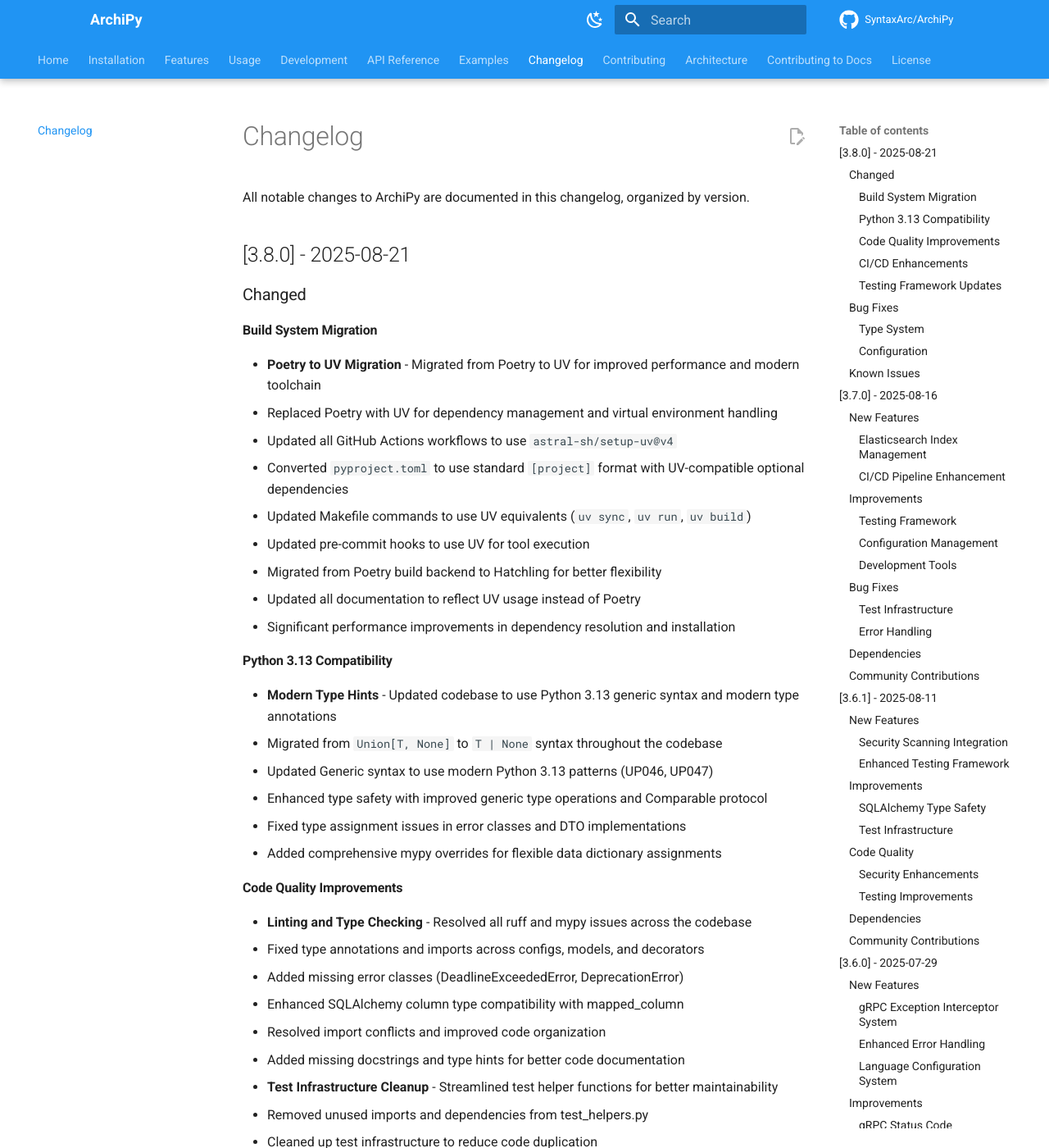
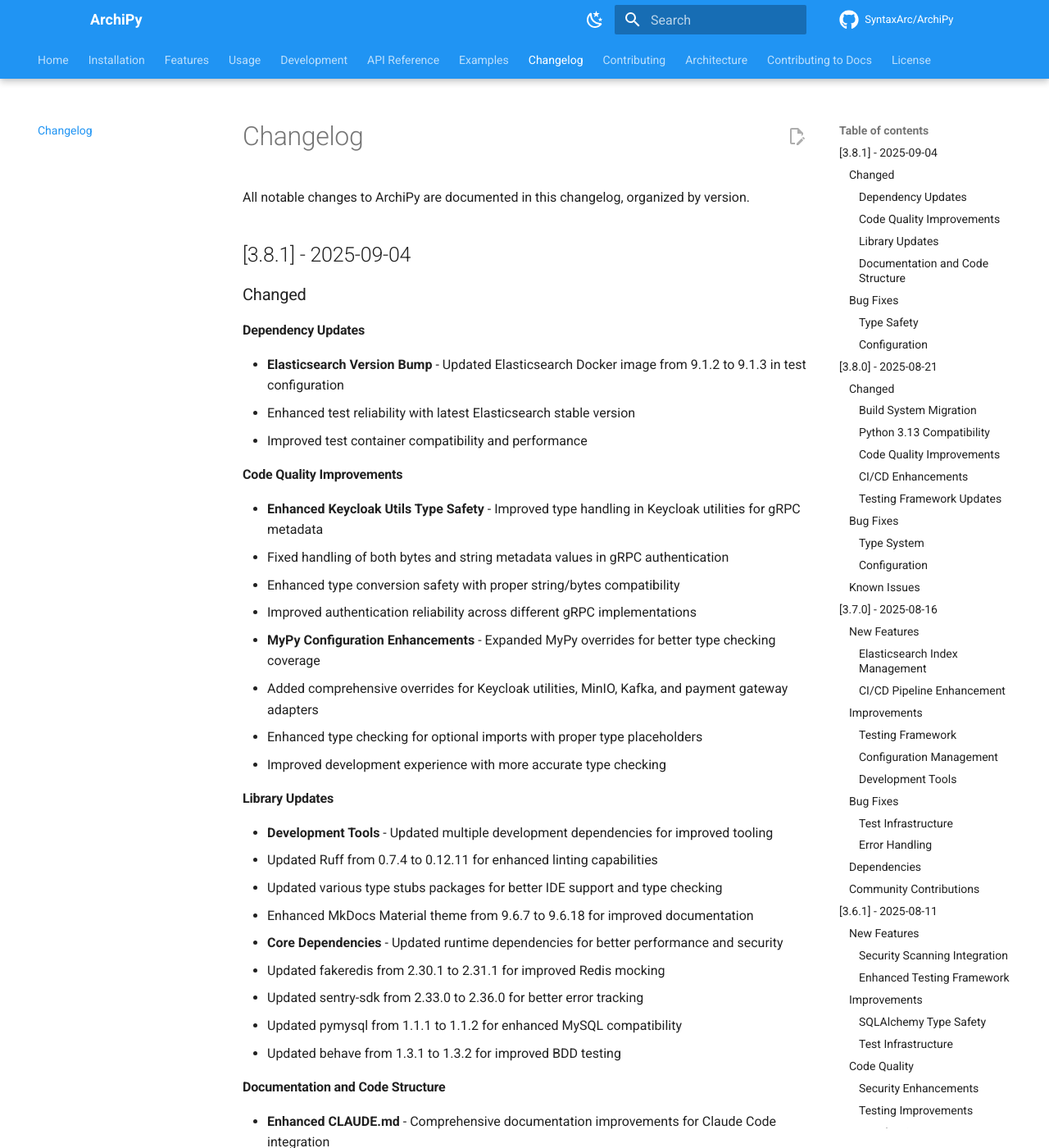
Before and after one commit to negatic/ArchiPy, an MkDocs documentation site: the page built from docs/changelog.md, in a window 1280 px wide and 1400 px high. Shown: the whole window at 82% size. Built offline with MkDocs 1.6.1 and Material for MkDocs 9.7.7, drawn with Linux system fonts in a browser that asks for light colours; comment, search, counter and statistics services are not loaded; the version menu is left out; some of the changed text lies outside the part shown.

Commit message:
update changelog

```diff
--- a/docs/changelog.md
+++ b/docs/changelog.md
@@ -1,6 +1,57 @@
 # Changelog
 
 All notable changes to ArchiPy are documented in this changelog, organized by version.
+
+## [3.8.1] - 2025-09-04
+
+### Changed
+
+#### Dependency Updates
+- **Elasticsearch Version Bump** - Updated Elasticsearch Docker image from 9.1.2 to 9.1.3 in test configuration
+  - Enhanced test reliability with latest Elasticsearch stable version
+  - Improved test container compatibility and performance
+
+#### Code Quality Improvements
+- **Enhanced Keycloak Utils Type Safety** - Improved type handling in Keycloak utilities for gRPC metadata
+  - Fixed handling of both bytes and string metadata values in gRPC authentication
+  - Enhanced type conversion safety with proper string/bytes compatibility
+  - Improved authentication reliability across different gRPC implementations
+- **MyPy Configuration Enhancements** - Expanded MyPy overrides for better type checking coverage
+  - Added comprehensive overrides for Keycloak utilities, MinIO, Kafka, and payment gateway adapters
+  - Enhanced type checking for optional imports with proper type placeholders
+  - Improved development experience with more accurate type checking
+
+#### Library Updates
+- **Development Tools** - Updated multiple development dependencies for improved tooling
+  - Updated Ruff from 0.7.4 to 0.12.11 for enhanced linting capabilities
+  - Updated various type stubs packages for better IDE support and type checking
+  - Enhanced MkDocs Material theme from 9.6.7 to 9.6.18 for improved documentation
+- **Core Dependencies** - Updated runtime dependencies for better performance and security
+  - Updated fakeredis from 2.30.1 to 2.31.1 for improved Redis mocking
+  - Updated sentry-sdk from 2.33.0 to 2.36.0 for better error tracking
+  - Updated pymysql from 1.1.1 to 1.1.2 for enhanced MySQL compatibility
+  - Updated behave from 1.3.1 to 1.3.2 for improved BDD testing
+
+#### Documentation and Code Structure
+- **Enhanced CLAUDE.md** - Comprehensive documentation improvements for Claude Code integration
+  - Added detailed architecture overview with module descriptions
+  - Enhanced code style guidelines with Python 3.13+ requirements
+  - Improved command reference with complete development workflow
+  - Added comprehensive MyPy configuration documentation
+
+### Bug Fixes
+
+#### Type Safety
+- **Optional Import Handling** - Fixed type assignments for optional gRPC imports
+  - Resolved type compatibility issues when gRPC dependencies are not available
+  - Enhanced graceful degradation with proper type placeholders
+  - Improved development experience with better error messages
+
+#### Configuration
+- **Workflow Permissions** - Fixed potential security issues in GitHub Actions workflows
+  - Added proper permissions configuration to prevent unauthorized access
+  - Enhanced CI/CD security with explicit permission declarations
+  - Resolved code scanning alerts for workflow security best practices
 
 ## [3.8.0] - 2025-08-21
 
```
